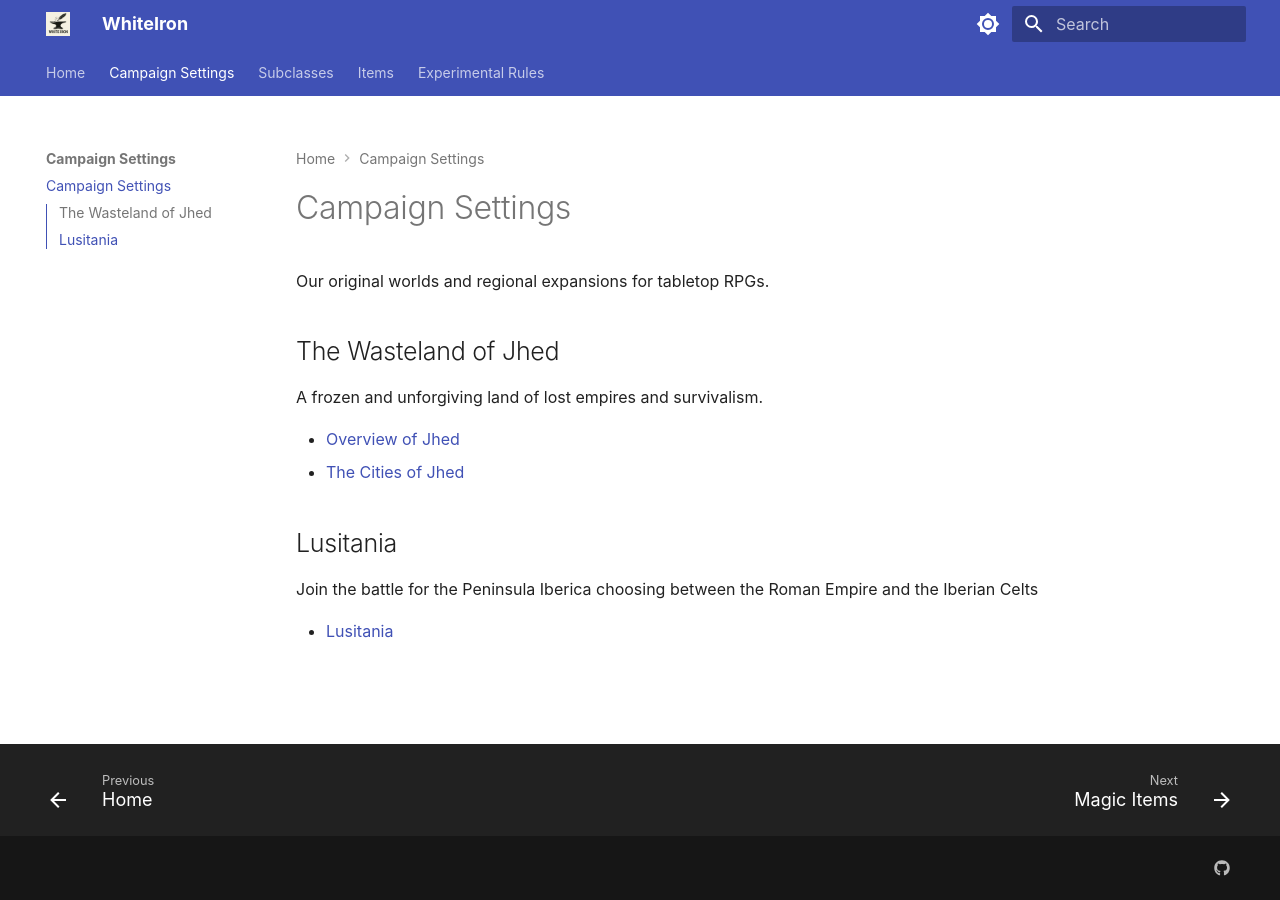
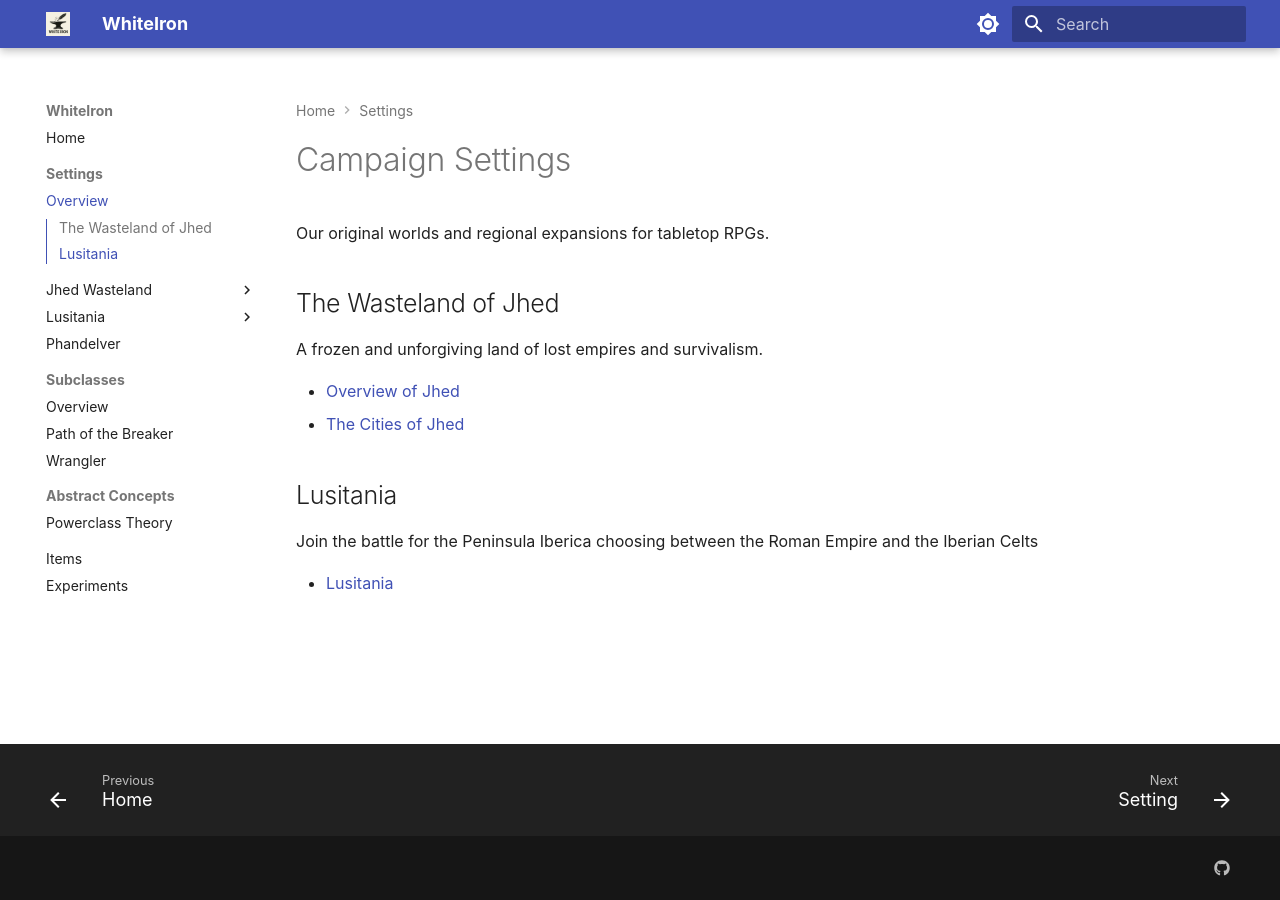
Before and after one commit to jonasmcferreira/whiteiron, an MkDocs documentation site: the page built from docs/settings.md, in a window 1280 px wide. Built offline with MkDocs 1.6.1 and Material for MkDocs 9.7.7, drawn with Linux system fonts in a browser that asks for light colours; some web fonts are replaced; some of the changed lines change nothing that is shown.

Commit message:
experiemnt

```diff
--- a/mkdocs.yml
+++ b/mkdocs.yml
@@ -3,14 +3,39 @@ site_url: https://jonasmcferreira.github.io/whiteiron/
 
 nav:
   - Home: index.md
-  - Campaign Settings:
-      - settings.md
+
+  - Settings:
+      - Overview: settings.md
+      - Jhed Wasteland:
+          - Setting: jhed-wasteland/setting.md
+          - History & Past: jhed-wasteland/past.md
+          - Factions: jhed-wasteland/independent-factions.md
+          - Netrus: jhed-wasteland/netrus.md
+          - Villages: jhed-wasteland/four-villages.md
+          - Thieves' Key: jhed-wasteland/thieves_key.md
+          - Weather: jhed-wasteland/weather.md
+          - Mechanics: jhed-wasteland/mechanics.md
+          - Monster Types: jhed-wasteland/monter-types.md
+          - Encounters: jhed-wasteland/encounters.md
+          - Magic Items: jhed-wasteland/magic-items.md
+          - Adventures: jhed-wasteland/adventures.md
+          - Player Handout: jhed-wasteland/player-handout.md
+          - Story Hooks: jhed-wasteland/story-hooks.md
+      - Lusitania:
+          - World Primer: lusitania/00-lusitania.md
+          - Campaign Overview: lusitania/01-campaign.md
+          - Pantheon: lusitania/02-pantheon.md
+          - Locations: lusitania/03-locations.md
+          - Magic System: lusitania/04-lusitanian-magic-system.md
+      - Phandelver: phandelver/phandelver.md
   - Subclasses:
-      - subclasses/index.md
-  - Items:
-      - items.md
-  - Experimental Rules:
-      - experiments.md
+      - Overview: subclasses.md
+      - Path of the Breaker: subclasses/path-of-the-breaker.md
+      - Wrangler: subclasses/wrangler.md
+  - Abstract Concepts:
+      - Powerclass Theory: abstract/powerclass.md
+  - Items: items.md
+  - Experiments: experiments.md
 
 
 theme:
@@ -34,12 +59,9 @@ theme:
     text: Ancizar Sans
     code: Ancizar Serif
   features:
+    - navigation.footer
     - navigation.path
     - navigation.sections
-    - navigation.footer
-    - navigation.top
-    - navigation.tabs
-    - navigation.indexes
     - toc.follow
     - toc.integrate
 
```
